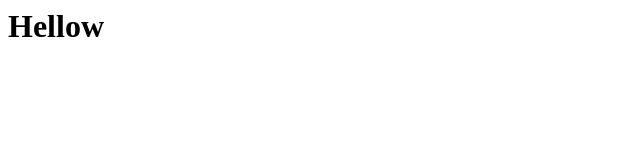
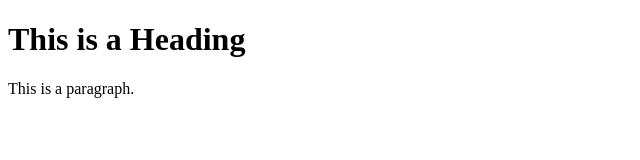
Before and after one commit to mattyindy/Dev, a plain HTML site: page README.html in a window 1280 px wide. Shown: the whole page, without its empty margins (0-640 px from the left). Drawn offline with Linux system fonts and the light colour scheme.

Commit message:
Update README.html

```diff
--- a/README.html
+++ b/README.html
@@ -1,3 +1,12 @@
+<!DOCTYPE html>
+<html>
+<head>
+<title>Page Title</title>
+</head>
 <body>
-<h1> Hellow </h1>
+
+<h1>This is a Heading</h1>
+<p>This is a paragraph.</p>
+
 </body>
+</html>
```
